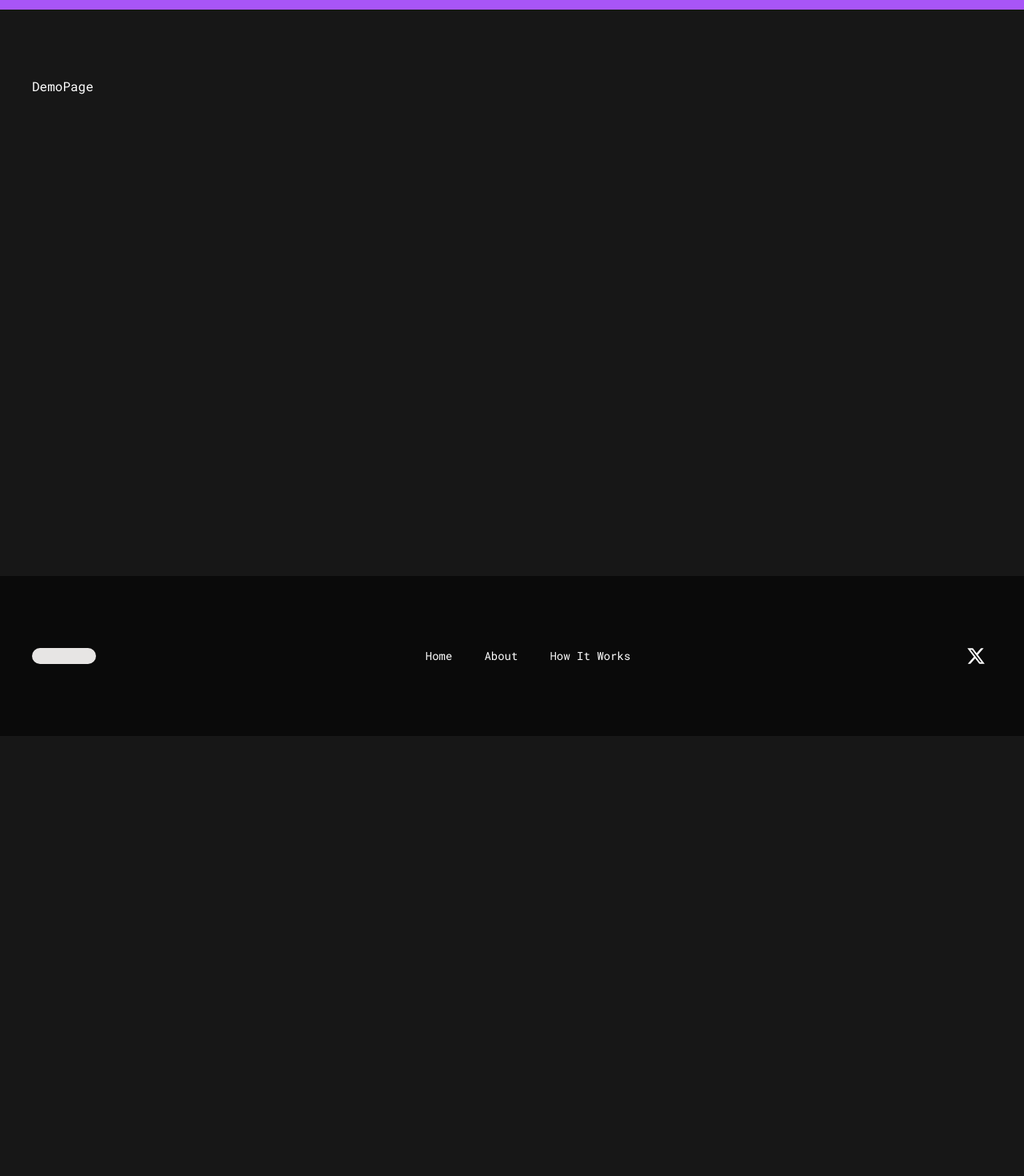
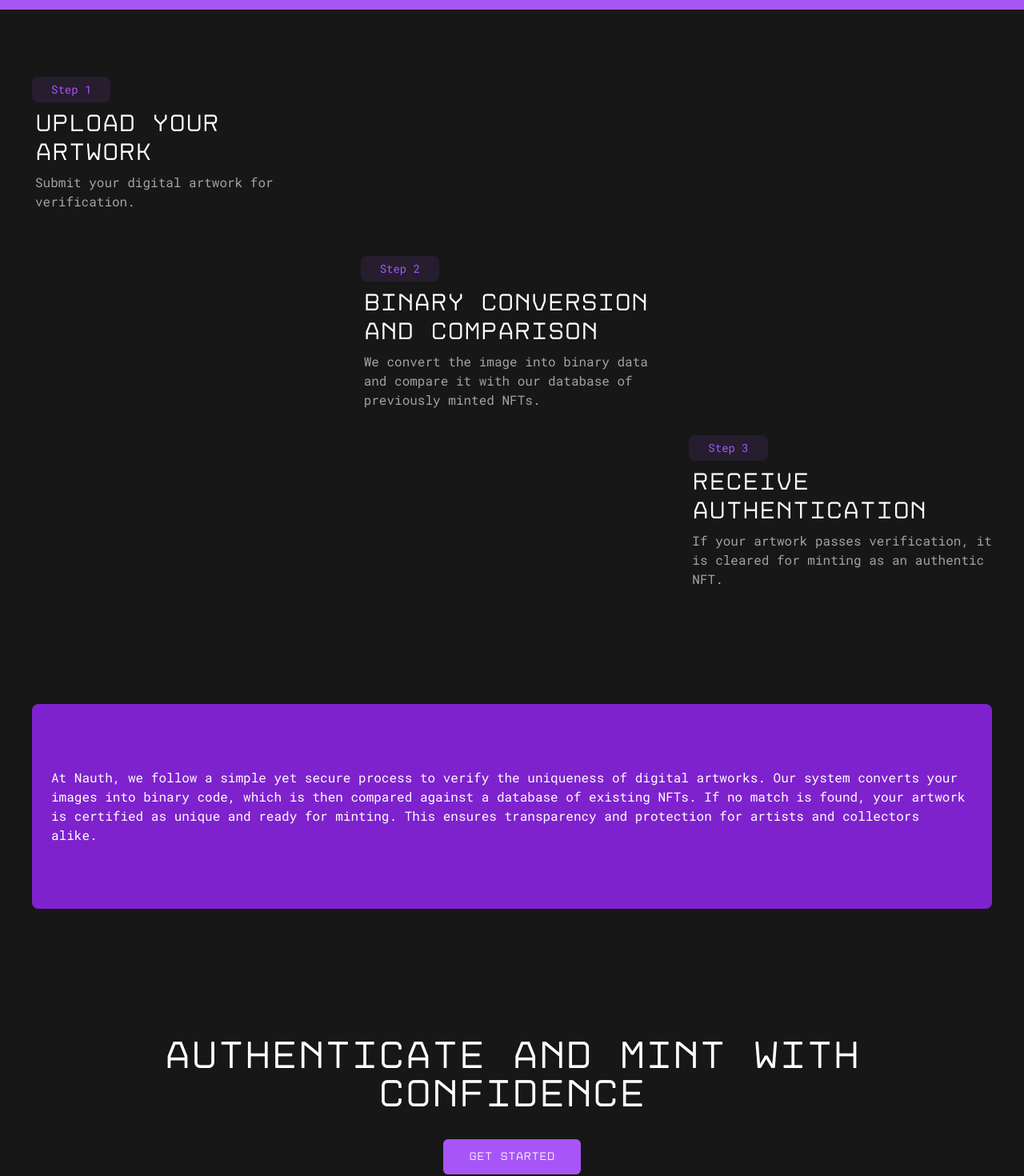
Before and after one commit to AJ1732/nauth, a Next.js app: page /demo in a window 1280 px wide. Shown: the part 80-1550 px from the top of the page at 80% size. Before the commit the page ends 1000 px from the top, so only its background shows below. Built offline with nearby package versions, Linux system fonts and the light colour scheme.

Commit message:
chore: build demopage

```diff
--- a/src/app/demo/page.tsx
+++ b/src/app/demo/page.tsx
@@ -1,4 +1,10 @@
+import { DPCtaSection, DPIntroSection, StepsSection } from "@/components";
+
 const DemoPage = () => {
-  return <div className="min-h-[calc(100dvh-6rem)] py-20">DemoPage</div>;
+  return <div className="min-h-[calc(100dvh-6rem)] py-20 space-y-20">
+    <StepsSection />
+    <DPIntroSection />
+    <DPCtaSection />
+  </div>;
 };
 export default DemoPage;
--- a/src/components/index.tsx
+++ b/src/components/index.tsx
@@ -10,6 +10,7 @@ export { default as HPCtaSection } from "./sections/homepage/CtaSection";
 
 // DEMOPAGE
 export { default as StepsSection } from "./sections/demopage/StepsSection";
+export { default as DPIntroSection } from "./sections/demopage/IntroSection";
 export { default as DPCtaSection } from "./sections/demopage/CtaSection";
 
 // UI BUILD COMPONENTS
--- a/src/components/sections/demopage/CtaSection/index.tsx
+++ b/src/components/sections/demopage/CtaSection/index.tsx
@@ -1,4 +1,19 @@
+import { Button } from "@/components/ui/button";
+import Link from "next/link";
+
 const CtaSection = () => {
-  return <div>CtaSection</div>;
+  return (
+    <section className="flex flex-col items-center justify-center gap-8 pt-20">
+      <h2 className="text-center font-disket-mono text-[2rem] md:text-3xl lg:text-5xl">
+        Authenticate and Mint With Confidence
+      </h2>
+
+      <Link href={"/verify"} className="block">
+        <Button variant={"primary"} size={"lg"}>
+          Get Started
+        </Button>
+      </Link>
+    </section>
+  );
 };
 export default CtaSection;
--- /dev/null
+++ b/src/components/sections/demopage/IntroSection/index.tsx
@@ -0,0 +1,15 @@
+const IntroSection = () => {
+  return (
+    <section className="full-width content-grid rounded-lg bg-purple-700 py-20">
+      <p>
+        At Nauth, we follow a simple yet secure process to verify the uniqueness
+        of digital artworks. Our system converts your images into binary code,
+        which is then compared against a database of existing NFTs. If no match
+        is found, your artwork is certified as unique and ready for minting.
+        This ensures transparency and protection for artists and collectors
+        alike.
+      </p>
+    </section>
+  );
+};
+export default IntroSection;
--- a/src/components/sections/demopage/StepsSection/index.tsx
+++ b/src/components/sections/demopage/StepsSection/index.tsx
@@ -1,4 +1,41 @@
+import { cn } from "@/lib/utils";
+
 const StepsSection = () => {
-  return <div>StepsSection</div>;
+  return (
+    <section className="pb-16 flex flex-col gap-8 md:grid md:grid-cols-3 md:grid-rows-3">
+      {steps.map(({ title, step, description, pos }) => (
+        <article key={title} className={cn("flex flex-col gap-2", pos)}>
+          <span className="w-fit rounded-lg bg-purple-500/10 px-6 py-1.5 text-sm capitalize text-purple-500">
+            {title}
+          </span>
+          <h3 className="ml-1 font-disket-mono text-3xl">{step}</h3>
+          <p className="ml-1 text-neutral-400">{description}</p>
+        </article>
+      ))}
+    </section>
+  );
 };
 export default StepsSection;
+
+const steps = [
+  {
+    title: "step 1",
+    step: "Upload Your Artwork",
+    description: " Submit your digital artwork for verification.",
+    pos: "",
+  },
+  {
+    title: "step 2",
+    step: "Binary Conversion and Comparison",
+    description:
+      "We convert the image into binary data and compare it with our database of previously minted NFTs.",
+    pos: "row-start-2 md:col-start-2",
+  },
+  {
+    title: "step 3",
+    step: "Receive Authentication",
+    description:
+      "If your artwork passes verification, it is cleared for minting as an authentic NFT.",
+    pos: "row-start-3 md:col-start-3",
+  },
+];
--- a/src/components/sections/homepage/CtaSection/index.tsx
+++ b/src/components/sections/homepage/CtaSection/index.tsx
@@ -1,4 +1,5 @@
 import { Button } from "@/components/ui/button";
+import Link from "next/link";
 
 const CtaSection = () => {
   return (
@@ -7,9 +8,12 @@ const CtaSection = () => {
         <h2 className="text-center font-disket-mono text-[2rem] md:text-3xl lg:text-5xl">
           Ready to Authenticate Your Art?
         </h2>
-        <Button variant={"primary"} size={"lg"}>
-          Get Started
-        </Button>
+
+        <Link href={"/verify"}>
+          <Button variant={"primary"} size={"lg"}>
+            Get Started
+          </Button>
+        </Link>
       </div>
     </section>
   );
```
